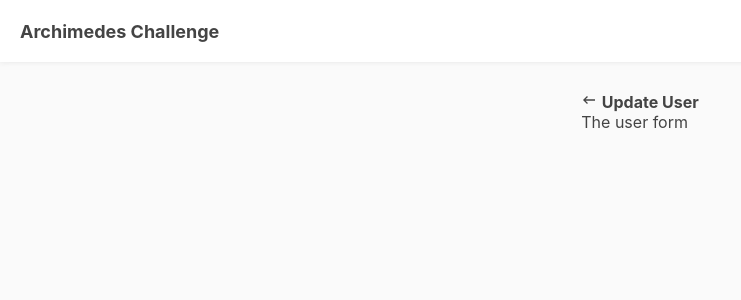
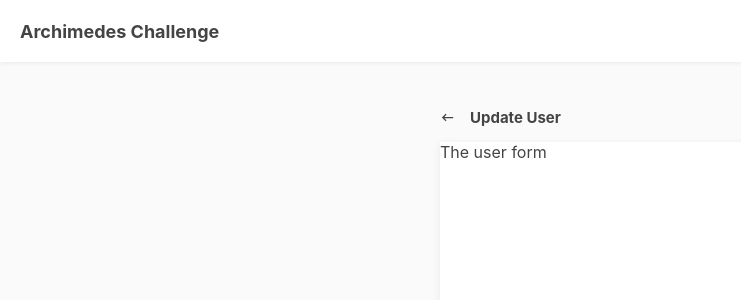
Before and after one commit to mppdg/archimedes-frontend-react-challenge, a React (Create React App) app: page /users/update in a window 1280 px wide. Shown: the top 300 px of the page, without its empty margins (0-741 px from the left). Built offline with nearby package versions, Linux system fonts and the light colour scheme.

Commit message:
Define styles for content card

```diff
--- a/src/assets/styles/app.scss
+++ b/src/assets/styles/app.scss
@@ -29,4 +29,39 @@
         padding: 30px 20px;
         flex: 1;
     }
+
 }
+
+.content-card {
+    max-width: 800px;
+    min-width: 400px;
+    display: flex;
+    flex-direction: column;
+
+    &-title {
+        width: 100%;
+        height: 50px;
+        padding: 5px 0;
+        font-size: 15px;
+        font-weight: bold;
+        display: flex;
+        justify-content: space-between;
+        align-items: center;
+
+        & > span {
+            display: flex;
+            align-items: center;
+
+            strong {
+                margin-left: 15px;
+            }
+        }
+    }
+
+   &-body {
+        width: 100%;
+        min-height: 200px;
+        background-color: #FFFFFF;
+        box-shadow: 0 2px 8px #EAEAEA;
+    }
+}
```
